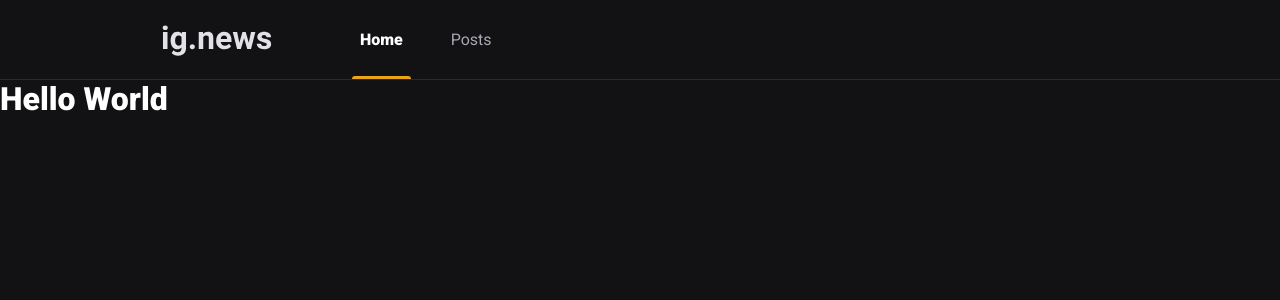
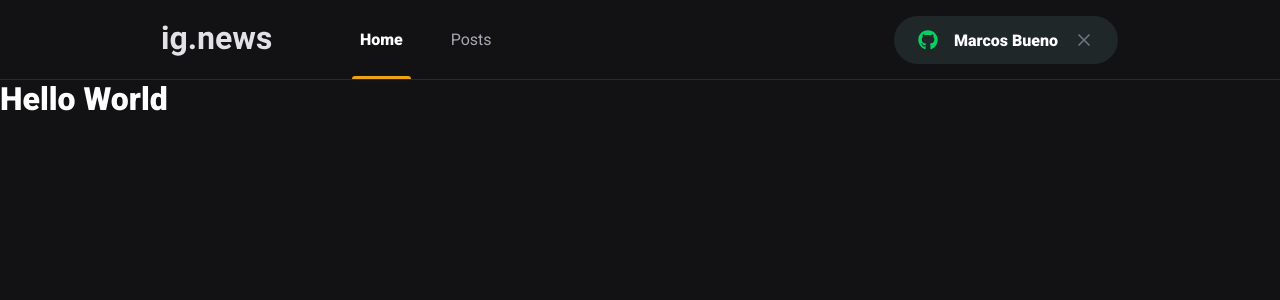
Before and after one commit to marcos-bueno/blog-assinatura, a Next.js app: page / in a window 1280 px wide. Shown: the top 300 px of the page. Built offline with nearby package versions, Linux system fonts and the light colour scheme.

Commit message:
signInButton component

```diff
--- a/package.json
+++ b/package.json
@@ -11,6 +11,7 @@
     "next": "10.0.9",
     "react": "17.0.2",
     "react-dom": "17.0.2",
+    "react-icons": "^4.2.0",
     "sass": "^1.32.8"
   },
   "devDependencies": {
--- a/src/components/Header/index.tsx
+++ b/src/components/Header/index.tsx
@@ -1,3 +1,5 @@
+import { SignInButton } from "../SignInButton";
+
 import styles from "./styles.module.scss";
 
 export function Header() {
@@ -9,6 +11,7 @@
           <a className={styles.active}>Home</a>
           <a>Posts</a>
         </nav>
+        <SignInButton />
       </div>
     </header>
   );
--- a/src/components/Header/styles.module.scss
+++ b/src/components/Header/styles.module.scss
@@ -49,4 +49,8 @@
       }
     }
   }
+
+  button {
+    margin-left: auto;
+  }
 }
--- /dev/null
+++ b/src/components/SignInButton/index.tsx
@@ -0,0 +1,21 @@
+import { FaGithub } from "react-icons/fa";
+import { FiX } from "react-icons/fi";
+
+import styles from "./styles.module.scss";
+
+export function SignInButton() {
+  const isUserLoggedIn = true;
+
+  return isUserLoggedIn ? (
+    <button type="button" className={styles.signInButton}>
+      <FaGithub color="#04d361" />
+      Marcos Bueno
+      <FiX color="#737380" className={styles.closeIcon} />
+    </button>
+  ) : (
+    <button type="button" className={styles.signInButton}>
+      <FaGithub color="#eba417" />
+      Sign in with Github
+    </button>
+  );
+}
--- /dev/null
+++ b/src/components/SignInButton/styles.module.scss
@@ -0,0 +1,31 @@
+.signInButton {
+  height: 3rem;
+  border-radius: 3rem;
+  background: var(--gray-850);
+  border: 0;
+  padding: 0 1.5rem;
+  display: flex;
+  align-items: center;
+  justify-content: center;
+  color: var(--white);
+  font-weight: bold;
+
+  svg {
+    width: 20px;
+    height: 20px;
+  }
+
+  svg:first-child {
+    margin-right: 1rem;
+  }
+
+  svg.closeIcon {
+    margin-left: 1rem;
+  }
+
+  transition: filter 0.2s;
+
+  &:hover {
+    filter: brightness(0.8);
+  }
+}
--- a/src/styles/global.scss
+++ b/src/styles/global.scss
@@ -9,6 +9,7 @@
   --gray-100: #e1e1e6;
   --gray-300: #a8a8b3;
   --gray-800: #29292e;
+  --gray-850: #1f2729;
   --gray-900: #121214;
   --cyan-500: #61dafb;
   --yellow-500: #eba417;
```
Also changed, not shown: 1 other file (tests, documents, lock files or other folders).
